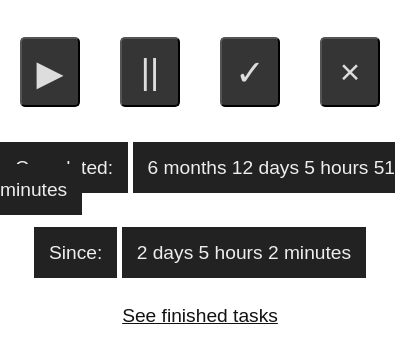
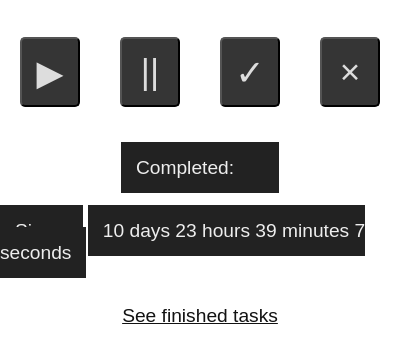
Before and after one commit to ertankara/track-productivity, a browser extension: page popup.html in a window 400 px wide. Shown: the part 505-844 px from the top of the page. Drawn offline with Linux system fonts and the light colour scheme.

Commit message:
Render total completed time and start date

```diff
--- a/popup.html
+++ b/popup.html
@@ -63,11 +63,11 @@
       <div>
         <div>
           <span>Completed:</span>
-          <span>6 months 12 days 5 hours 51 minutes</span>
+          <span id="completed-time"></span>
         </div>
         <div>
           <span>Since:</span>
-          <span>2 days 5 hours 2 minutes</span>
+          <span id="since-time"></span>
         </div>
         <a href="#">See finished tasks</a>
       </div>
--- a/src/js/main.js
+++ b/src/js/main.js
@@ -147,6 +147,21 @@
       this.counterInterval = null;
     },
 
+    getTotalCompletedTime() {
+      return Number.parseInt(localStorage.totalTimeSpent);
+    },
+
+    getEarliestCreatedTask() {
+      const tasks = modal.getAllInternalTasks();
+      let highest = 0;
+      for (let i = 0; i < tasks.length; i++) {
+        if (tasks[i].timeStamp > highest)
+          highest = tasks[i].timeStamp;
+      }
+
+      return highest;
+    },
+
     getNextUndoneTaskFromArray() {
       // const tasks = modal.getAllInternalTasks();
       // return tasks.find(task => !task.isDone);
@@ -208,6 +223,8 @@
       this.pauseCounter();
       modal.markCurrentTaskAsCompleted();
       view.renderNextTask();
+      counterView.renderSpentTime(0); // To reset timer
+      wholeTimeWorkHours.renderCompletedTime(Number.parseInt(localStorage.totalTimeSpent));
     },
 
     startCounter() {
@@ -302,16 +319,44 @@
 
   const wholeTimeWorkHours = {
     init() {
-      console.log('hei!');
+      this._completedView = document.getElementById('completed-time');
+      this._sinceView = document.getElementById('since-time');
+
+      this.renderCompletedTime(app.getTotalCompletedTime());
+      this.renderTimeSinceStartDate(Date.now() - app.getEarliestCreatedTask());
     },
 
-    renderWorkHours() {
+    renderCompletedTime(ms) {
+      this._completedView.textContent = this.getHumanReadableFormat(ms);
+    },
 
+    renderTimeSinceStartDate(ms) {
+      this._sinceView.textContent = this.getHumanReadableFormat(ms);
+    },
+
+    getHumanReadableFormat(timeMS) {
+      const date = convertTimeFromMs(timeMS);
+      let str = '';
+      if (date.days > 0) {
+        str += `${date.days} days `;
+      }
+
+      if (date.hours > 0) {
+        str += `${date.hours} hours `;
+      }
+
+      if (date.minutes > 0) {
+        str += `${date.minutes} minutes `;
+      }
+
+      if (date.seconds > 0) {
+        str += `${date.seconds} seconds`;
+      }
+
+      // this._completedView.textContent = str;
+      return str;
     }
   }
 
-
-
-
   app.init();
 })();
```
